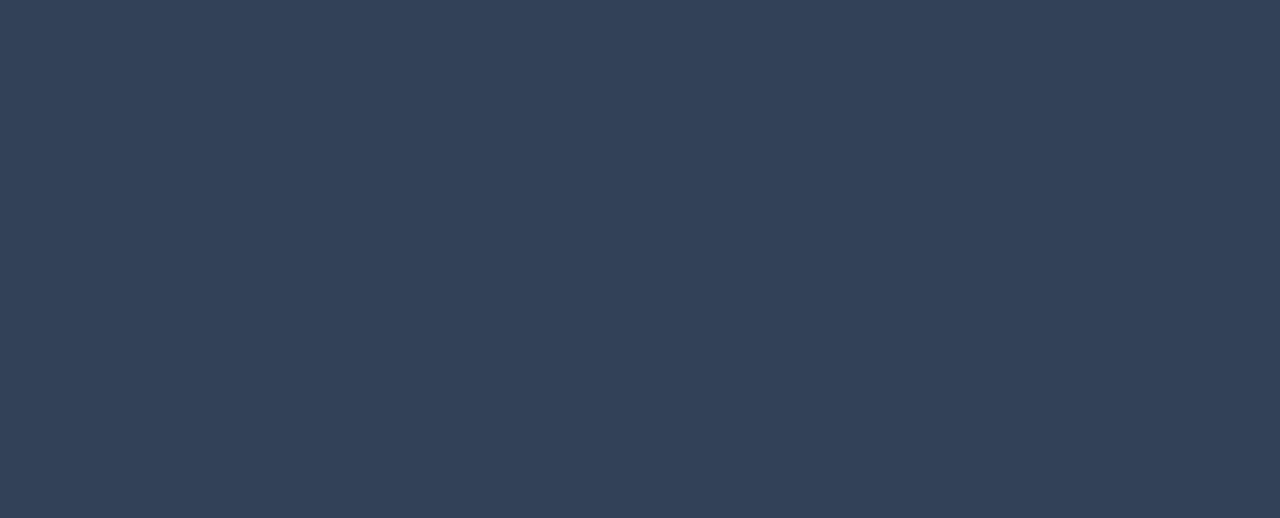
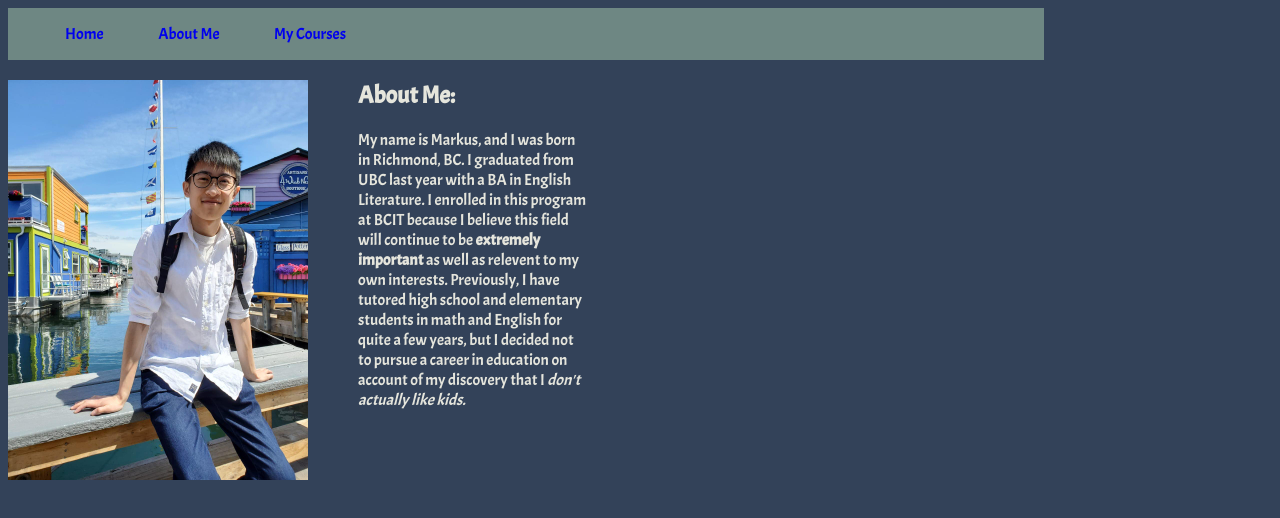
Before and after one commit to MChung95/lab-week-8, a plain HTML site: page pages/about.html in a window 1280 px wide. Drawn offline with Linux system fonts and the light colour scheme.

Commit message:
recreated personal website with css grid

```diff
--- a/CSS/style.css
+++ b/CSS/style.css
@@ -3,3 +3,91 @@ body {
     color: #E5E5DC;
     font-family: 'Acme', sans-serif;
 }
+
+.wrapper {
+    display: grid;
+    grid-template-columns: 350px repeat(4, 1fr);
+    grid-auto-rows: minmax(20px, auto);
+}
+
+.wrappercourses {
+    display: grid;
+    grid-template-columns: 200px repeat(4, 1fr);
+    grid-auto-rows: minmax(20px, auto);
+}
+
+.navbox {
+    grid-column-start: 1;
+    grid-column-end: 5;
+    grid-row-start: 1;
+    grid-row-end: 2;
+}
+
+.box2 {
+    grid-column-start: 1;
+    grid-column-end: 2;
+    grid-row-start: 3;
+    grid-row-end: 5;
+}
+
+.box3 {
+    grid-column-start: 2;
+    grid-row-start: 2;
+    grid-row-end: 5;
+}
+
+.sidebar {
+    grid-column-start: 1;
+    grid-column-end: 2;
+    grid-row-start: 2;
+    grid-row-end: 50;
+    background-color: #DB504A;
+}
+
+img.self {
+    height: 400px;
+}
+
+nav {
+    margin: 0rem;
+    padding: 1rem;
+    top: 0px;
+    background-color: #6E8783;
+}
+
+#navmenu {
+    display: inline;
+    text-decoration: none;
+}
+
+#navmenu li {
+	display: inline-block;
+    margin-right: 50px;
+}
+
+#navmenu a {
+	padding: 1px;
+	text-decoration-line: none;
+}
+
+#navmenu a:hover {
+    text-decoration-line: underline;
+    text-decoration-style: wavy;
+}
+
+a:visited {
+    color: #E5E5DC;
+}
+
+h1.home {
+    padding-left: 50px;
+}
+
+h2.course {
+    padding-left: 55px;
+}
+
+ul.course {
+    list-style-type: none;
+    padding-left: 55px;
+}
--- a/pages/about.html
+++ b/pages/about.html
@@ -7,3 +7,25 @@
     <meta name='viewport' content='width=device-width, initial-scale=1.0'>
     <title>ACIT 1620 Lab</title>
 </head>
+<body class='wrapper'>
+    <nav class='navbox'>
+        <ul id='navmenu'>
+            <li><a href=../index.html>Home</a></li>
+            <li><a href=about.html>About Me</a></li>
+            <li><a href=courses.html>My Courses</a></li>
+        </ul>
+    </nav>
+    <img class='box2 self' src="../images/me.jpg" alt="Picture of me">
+    <div class='box3'>
+        <h2>About Me:</h2>
+        <p>My name is Markus, and I was born in Richmond, BC. I graduated from
+        UBC last year with a BA in English Literature. I enrolled in this
+        program at BCIT because I believe this field will continue to be
+        <strong>extremely important</strong> as well as relevent to my own
+        interests. Previously, I have tutored high school and elementary
+        students in math and English for quite a few years, but I decided not to
+        pursue a career in education on account of my discovery that I <em>don't
+        actually like kids.</em>
+        </p>
+    </div>
+</body>
```
Also changed, not shown: index.html (+11 -0 lines), pages/courses.html (+16 -0 lines).
